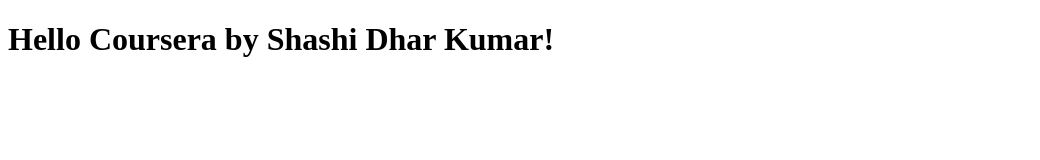
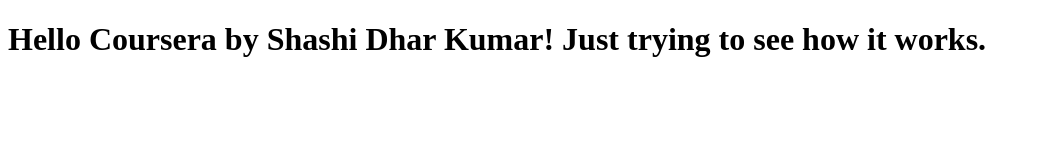
Before and after one commit to shashidharkumar/coursera, a plain HTML site: page angularjs/index.html in a window 1280 px wide. Shown: the whole page, without its empty margins (0-1040 px from the left). Drawn offline with Linux system fonts and the light colour scheme.

Commit message:
First web file with update.

```diff
--- a/angularjs/index.html
+++ b/angularjs/index.html
@@ -5,6 +5,6 @@
     <title>Hello Coursera</title>
   </head>
   <body>
-    <h1>Hello Coursera by Shashi Dhar Kumar!</h1>
+    <h1>Hello Coursera by Shashi Dhar Kumar! Just trying to see how it works.</h1>
   </body>
 </html>
```
